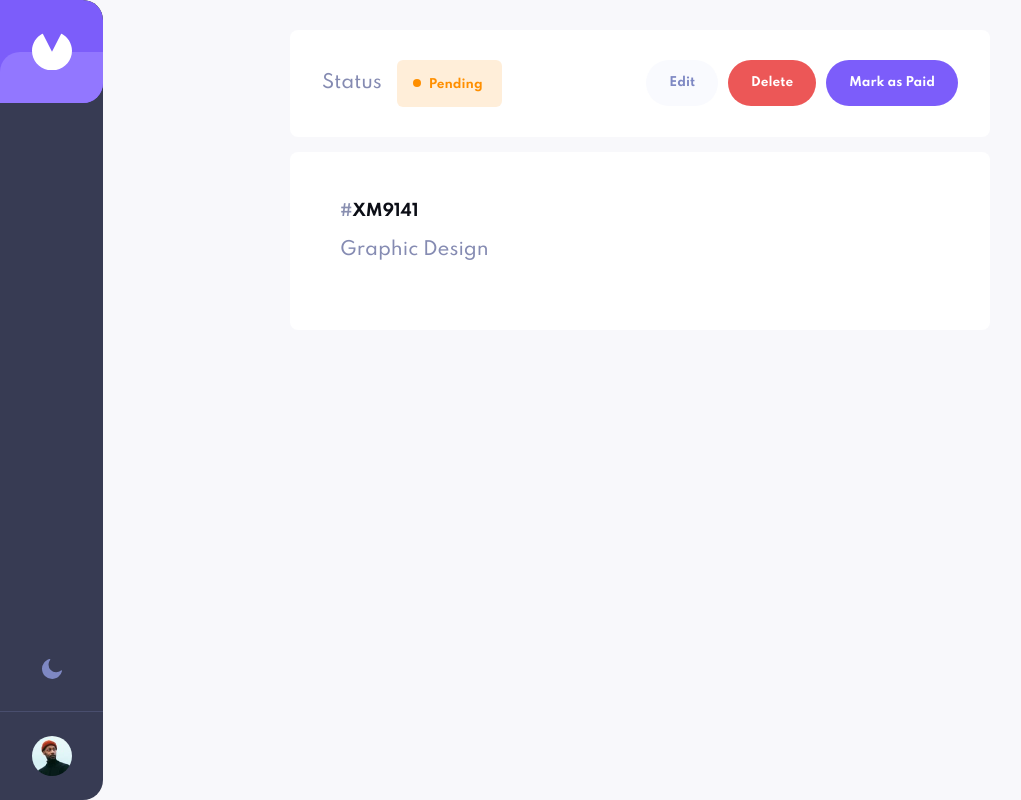
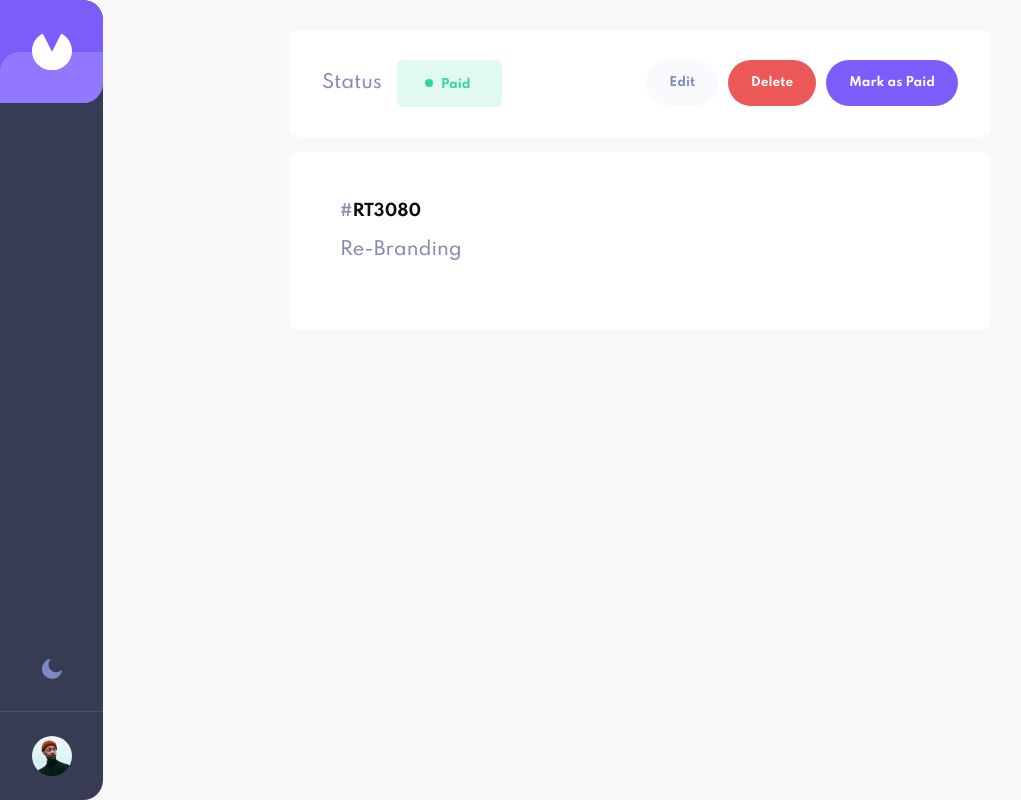
Before and after one commit to bashiroglu/invoice-app, a React (Create React App) app: page / in a window 1280 px wide. Both pictures are taken after a click on the button 969 px from the left and 243 px from the top of the page. Shown: the whole page, without its empty margins (0-1021 px from the left). Built offline with nearby package versions, Linux system fonts and the light colour scheme.

Commit message:
added matching (with useparams hook) and filtering

```diff
--- a/src/components/InvoiceID/InvoiceID.jsx
+++ b/src/components/InvoiceID/InvoiceID.jsx
@@ -17,9 +17,15 @@ import {
 import { Button } from '../common';
 import Status from '../Status/Status';
 import Tag from '../Tag/Tag';
+import { useParams } from 'react-router-dom';
+import { useSelector } from 'react-redux';
 
 const InvoiceID = () => {
-  const status = 'pending';
+  let { id } = useParams();
+  const invoices = useSelector((state) => state.invoices);
+  const { status, description } = Object.values(invoices).find(
+    (invoice) => invoice.id == id,
+  );
 
   return (
     <Container>
@@ -36,8 +42,8 @@ const InvoiceID = () => {
       <StyledDetails>
         <div>
           <div>
-            <Tag>XM9141</Tag>
-            <Text>Graphic Design</Text>
+            <Tag>{id}</Tag>
+            <Text>{description}</Text>
           </div>
           <div></div>
         </div>
```
